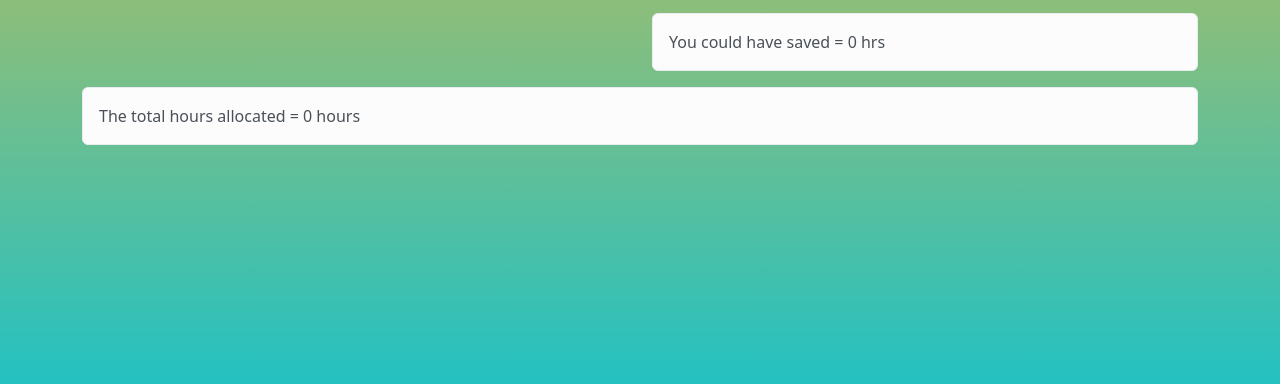
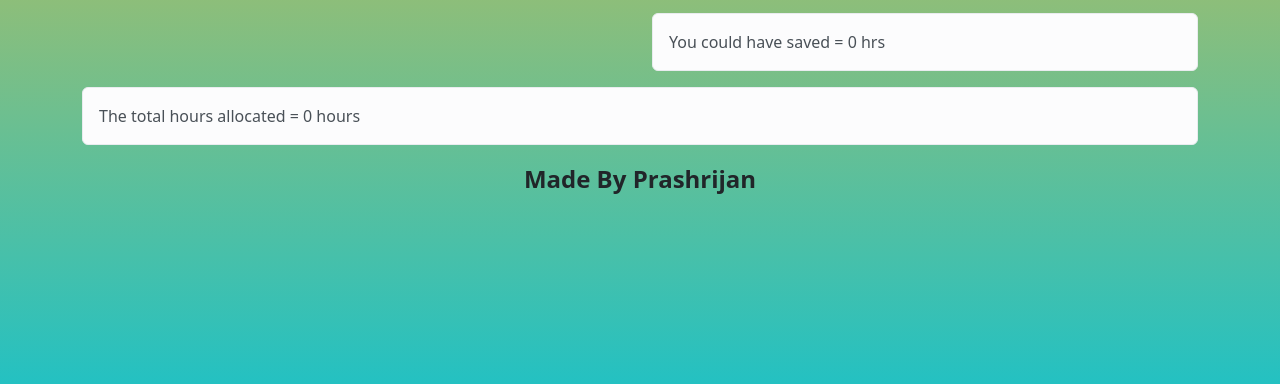
Before and after one commit to prashrijan/ntdl, a plain HTML site: page index.html in a window 1280 px wide. Shown: the part 410-794 px from the top of the page. Drawn offline with nearby package versions, Linux system fonts and the light colour scheme.

Commit message:
add footer

```diff
--- a/index.html
+++ b/index.html
@@ -144,6 +144,8 @@
           </div>
         </div>
       </div>
+
+      <footer class="text-center fw-semibold fs-4">Made By Prashrijan</footer>
     </div>
     <script
       src="https://cdn.jsdelivr.net/npm/bootstrap@5.3.3/dist/js/bootstrap.bundle.min.js"
```
Also changed, not shown: README.md.
